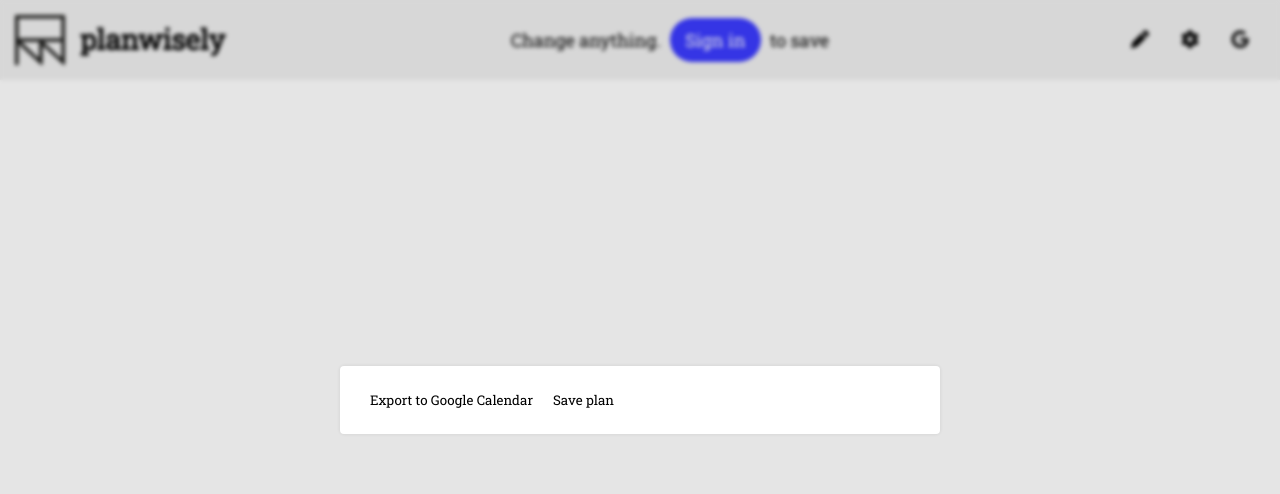
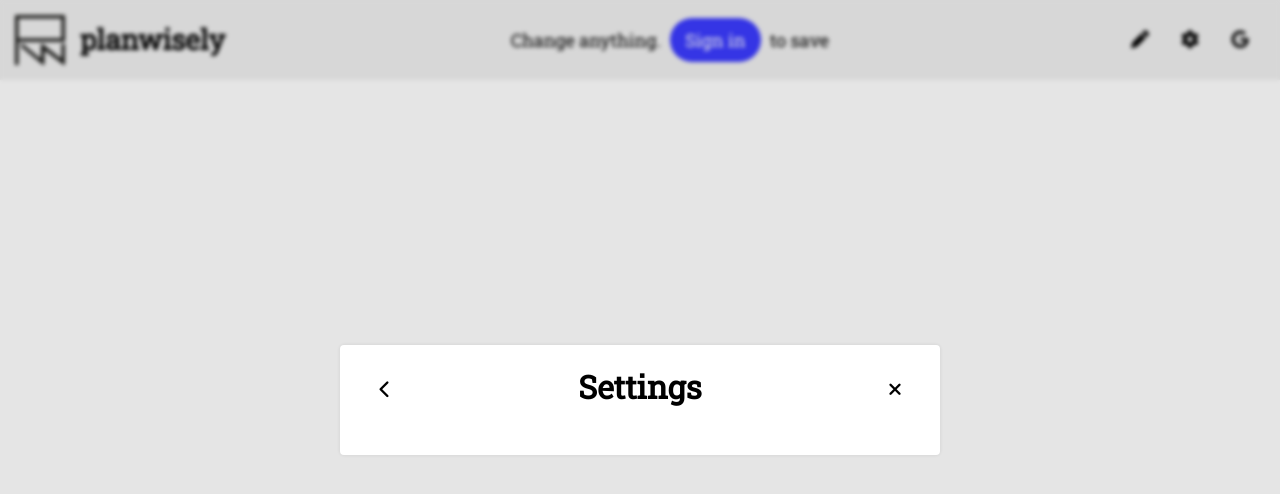
Before and after one commit to vrepetskyi/planwisely, a Next.js app: page / in a window 1280 px wide. Both pictures are taken after a click on the button 1190 px from the left and 40 px from the top of the page. Shown: the top 494 px of the page. Built offline with nearby package versions, Linux system fonts and the light colour scheme; no server answers.

Commit message:
Modals using context!!!

```diff
--- a/modules/Button.js
+++ b/modules/Button.js
@@ -2,7 +2,7 @@ import styles from '../styles/Button.module.css'
 
 export default function Button({ className, onClick, children }) {
     return (
-        <button className={styles.button + " " + className} onClick={onClick}>
+        <button className={styles.button + " " + (children.type == 'i' && styles.containingIcon) + " " + className} onClick={onClick}>
             {children}
         </button>
     )
--- a/modules/Header.js
+++ b/modules/Header.js
@@ -4,11 +4,9 @@ import Button from './Button'
 import Settings from './Settings'
 import styles from '../styles/Header.module.css'
 
-export default function Header({ isVisible, content, showModal }) {
+export default function Header() {
     const [session] = useSession()
-
-    let settings = <Settings session={session} showModal={showModal} />
-
+    const showModal = useModal()
     return (
         <header id={styles.header}>
             <div id={styles.logo}>
@@ -17,9 +15,9 @@ export default function Header({ isVisible, content, showModal }) {
             </div>
             {!session && <p id={styles.loginAlert}>Change anything. <Button className={styles.signInButton} onClick={() => signIn('google')}>Sign in</Button> to save</p>}
             <div>
-                <Button className={styles.headerButton}><i aria-hidden className={styles.headerIcon + " fas fa-pen"} /></Button>
-                <Button className={styles.headerButton} onClick={() => showModal(settings)}><i aria-hidden className={styles.headerIcon + " fas fa-cog"} /></Button>
-                <Button className={styles.headerButton} onClick={() => session ? signOut('google') : signIn('google')}><i aria-hidden className={styles.headerIcon + session ? " fas fa-sign-in-alt" : " fab fa-google"} /></Button>
+                <Button><i aria-hidden className={styles.headerIcon + " fas fa-pen"} /></Button>
+                <Button onClick={() => showModal(<Settings />)}><i aria-hidden className={styles.headerIcon + " fas fa-cog"} /></Button>
+                <Button onClick={() => session ? signOut('google') : signIn('google')}><i aria-hidden className={styles.headerIcon + session ? " fas fa-sign-in-alt" : " fab fa-google"} /></Button>
             </div>
         </header>
     )
--- a/modules/Modal.js
+++ b/modules/Modal.js
@@ -1,10 +1,11 @@
-import { useEffect, useRef, useState } from 'react'
+import React, { useContext, useEffect, useRef, useState } from 'react'
 import styles from '../styles/ModalContainer.module.css'
 
-const transitionDuration = 200
+const transitionDuration = 300
 
-let replaceTimeout, modalHistory = [], isVisible
-export const useModal = () => {
+let replaceTimeout, isVisible
+export let modalHistory = []
+const useContent = () => {
     const [content, setContent] = useState()
 
     const pushHistory = (content) => {
@@ -42,10 +43,13 @@ export const useModal = () => {
     return [isVisible, content, showModal]
 }
 
+const ModalContext = React.createContext()
+export const useModal = () => useContext(ModalContext)
+
 const style = {transitionDuration: transitionDuration + 'ms'}
 
 let previousContent
-export default function ModalContainer({ isVisible, content, showModal }) {
+const ModalContainer = ({ isVisible, content, showModal }) => {
     const modalRef = useRef()
     const handleBackdrop = (e) => {if (!modalRef?.current?.contains(e.target)) showModal()}
 
@@ -60,3 +64,13 @@ export default function ModalContainer({ isVisible, content, showModal }) {
         </div>
     )
 }
+
+export const ModalProvider = ({ children }) => {
+    const [isVisible, content, showModal] = useContent()
+    return (
+        <ModalContext.Provider value={showModal}>
+            {children}
+            <ModalContainer isVisible={isVisible} content={content} showModal={showModal} />
+        </ModalContext.Provider>
+    )
+}
--- /dev/null
+++ b/modules/ModalNavigation.js
@@ -0,0 +1,12 @@
+import Button from './Button'
+import styles from '../styles/ModalNavigation.module.css'
+
+export default function ModalNavigation({title, showModal}) {
+    return (
+        <div id={styles.container}>
+            <Button onClick={() => history.back()}><i className="fas fa-chevron-left" /></Button>
+            <h1>{title}</h1>
+            <Button onClick={() => showModal()}><i className="fas fa-times" /></Button>
+        </div>
+    )
+}
--- a/modules/Settings.js
+++ b/modules/Settings.js
@@ -1,39 +1,29 @@
-import { signIn, signOut } from 'next-auth/client'
+import { useSession, signOut } from 'next-auth/client'
+import { useModal } from './Modal'
+import ModalNavigation from './ModalNavigation'
 import Button from './Button'
 import styles from '../styles/Settings.module.css'
 
-export default function Settings({ session, showModal }) {
-    let user
-    let planActions
-    if(session) {
-        user = (
-            <div id={styles.user}>
-                <img />
-                <p>{session.user.name}</p>
-                <p>{session.user.email}</p>
-                <Button className={styles.signOut} onClick={() => signOut('google')}><i className="fas fa-sign-in-alt" /></Button>
-                <Button className={styles.signOut} onClick={() => showModal(<div>123</div>)}><i className="fas fa-sign-in-alt" /></Button>
-            </div>
-        )
-        planActions = (
-            <div id={styles.planActions}>
-                <Button onClick={() => showModal(user)}>Export to Google Calendar</Button>
-                <Button>Delete plan</Button>
-            </div>
-        )
-    } else {
-        planActions = (
-            <div id={styles.planActions}>
-                <Button>Export to Google Calendar</Button>
-                <Button onClick={() => signIn('google')}>Save plan</Button>
-            </div>
-        )
-    }
-
+export default function Settings() {
+    const [session] = useSession()
+    const showModal = useModal()
     return (
-        <div id={styles.settings}>
-            {user}
-            {planActions}
+        <div id={styles.container}>
+            <ModalNavigation title="Settings" showModal={showModal} />
+            {session && (
+                <div id={styles.user}>
+                    <img src={session.user.image} />
+                    <div id={styles.info}>
+                        <p>{session.user.name}</p>
+                        <p>{session.user.email}</p>
+                    </div>
+                    <div id={styles.actions}>
+                        <Button className={styles.export}>Export to Google Calendar</Button>
+                        <Button className={styles.delete}>Delete plan</Button>
+                        <Button className={styles.logout} onClick={() => signOut('google')}><i className="fas fa-sign-in-alt" /></Button>
+                    </div>
+                </div>
+            )}
         </div>
     )
 }
--- a/pages/_app.js
+++ b/pages/_app.js
@@ -1,5 +1,6 @@
 import Script from 'next/script'
 import { Provider } from 'next-auth/client'
+import { ModalProvider } from '../modules/Modal'
 import '../styles/globals.css'
 
 export default function MyApp({ Component, pageProps }) {
@@ -7,7 +8,9 @@ export default function MyApp({ Component, pageProps }) {
     <>
     <Script src="https://kit.fontawesome.com/d7252dcce3.js" crossOrigin="anonymous" />
     <Provider session={pageProps.session}>
-      <Component {...pageProps} />
+      <ModalProvider>
+        <Component {...pageProps} />
+      </ModalProvider>
     </Provider>
     </>
   )
--- a/pages/index.js
+++ b/pages/index.js
@@ -1,16 +1,13 @@
 import Head from 'next/head'
 import Header from '../modules/Header'
-import ModalContainer, { useModal } from '../modules/Modal'
 
 export default function Home() {
-  const [isVisible, content, showModal] = useModal()
   return (
     <>
     <Head>
       <title>planwisely</title>
     </Head>
-    <Header isVisible={isVisible} content={content} showModal={showModal} />
-    <ModalContainer isVisible={isVisible} content={content} showModal={showModal} />
+    <Header />
     </>
   )
 }
--- a/styles/Button.module.css
+++ b/styles/Button.module.css
@@ -6,21 +6,28 @@
   padding: 5px 10px;
   z-index: 1;
   cursor: pointer;
+  border-radius: 1000px;
+}
+
+.containingIcon {
+  height: 50px;
+  width: 50px;
+  flex-shrink: 0;
 }
 
 .button::before {
   content: '';
   position: absolute;
+  top: 50%;
+  left: 50%;
+  transform: translate(-50%, -50%) scale(0, 0);
   width: 100%;
   height: 100%;
-    top: 50%;
-    left: 50%;
   border-radius: 1000px;
+  z-index: -1;
   background-color: rgba(0, 0, 0, .1);
-    transform: translate(-50%, -50%) scale(0, 0);
-    z-index: -1;
-    transition: transform .1s linear;
   pointer-events: none;
+  transition: transform .3s;
   }
 
 .button:hover::before{
--- /dev/null
+++ b/styles/ModalNavigation.module.css
@@ -0,0 +1,5 @@
+#container {
+    display: flex;
+    justify-content: space-between;
+    margin-bottom: 20px;
+}
--- a/styles/Settings.module.css
+++ b/styles/Settings.module.css
@@ -0,0 +1,39 @@
+#user {
+    display: flex;
+    justify-content: space-between;
+    align-items: center;
+}
+
+#user img {
+    height: 75px;
+    width: 75px;
+    border-radius: 50px;
+}
+
+#info {
+    margin: 0 20px;
+}
+
+#actions {
+    display: flex;
+    align-items: stretch;
+}
+
+#actions button {
+    margin: 0 2px;
+}
+
+.export {
+    color: white;
+    background-color: darkblue;
+}
+
+.delete {
+    color: white;
+    background-color: darkred;
+}
+
+.logout {
+    color: white;
+    background-color: brown;
+}
--- a/styles/globals.css
+++ b/styles/globals.css
@@ -9,6 +9,10 @@ body {
 
 h1 {
   margin: 0;
+}
+
+i {
+  font-size: 18px;
 }
 
 p {
```
Also changed, not shown: public/planwisely.svg. Lines whose indentation alone changed are shown as unchanged.
